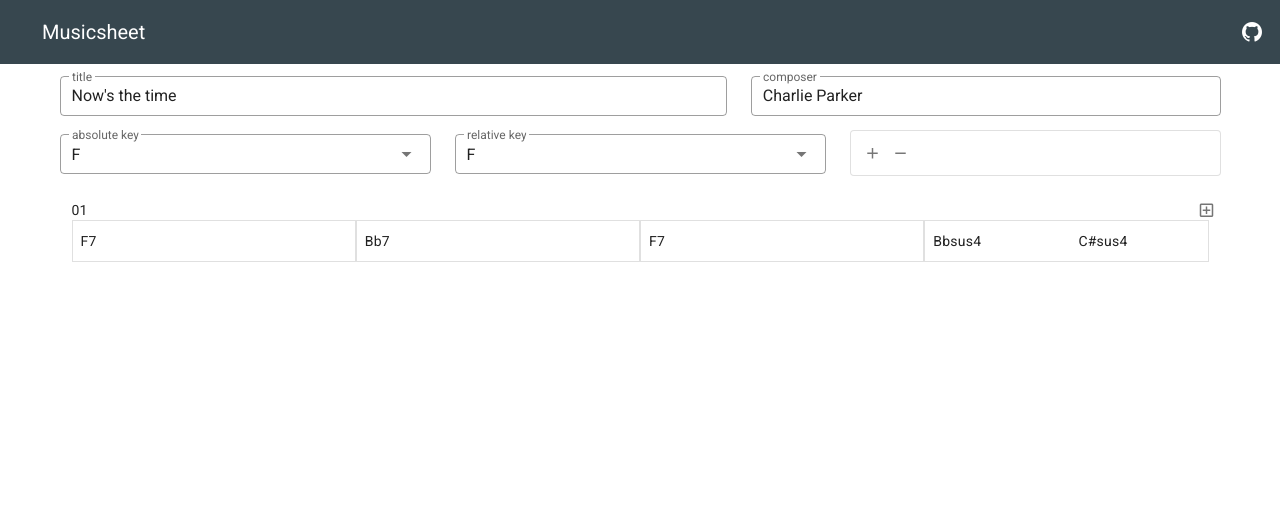
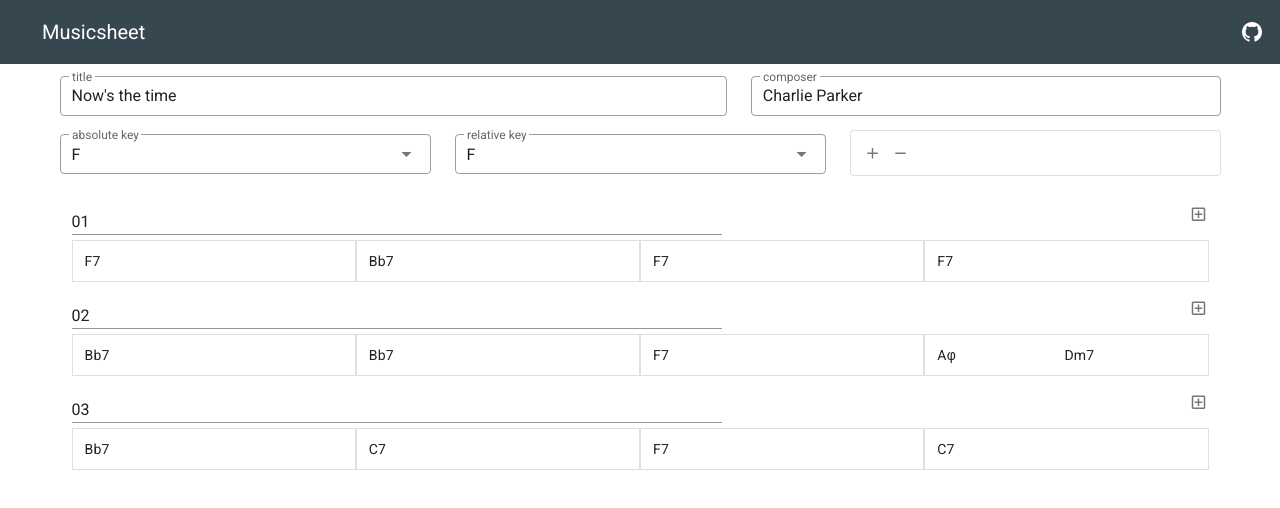
Before and after one commit to kdingn/musicsheet, a Vue app: page / in a window 1280 px wide. Shown: the top 508 px of the page. Built offline with nearby package versions, Linux system fonts and the light colour scheme.

Commit message:
row title field

```diff
--- a/src/components/Main.vue
+++ b/src/components/Main.vue
@@ -67,15 +67,15 @@
       </v-col>
     </v-row>
 
-    <div v-for="(row, rowid) in rows" :key="rowid" class="mb-3">
-      <v-row class="ml-3">
-        <span class="text-body-2">{{ row.title }}</span>
+    <div v-for="(row, rowid) in rows" :key="rowid">
+      <v-row class="ml-3 mr-0 mt-1">
+        <v-text-field v-model="row.title" dense></v-text-field>
         <v-spacer />
-        <v-btn icon x-small class="mr-4" @click="addChord(rowid)">
+        <v-btn icon x-small class="mr-3" @click="addChord(rowid)">
           <v-icon>mdi-plus-box-outline</v-icon>
         </v-btn>
       </v-row>
-      <v-container>
+      <v-container class="mt-n6">
         <v-row no-gutters>
           <v-col
             v-for="(chord, chordid) in row.chords"
@@ -88,7 +88,7 @@
               @click="startEdit(rowid, chordid)"
             >
               <v-row class="my-n3">
-                <v-col>
+                <v-col class="ml-1 mr-n8">
                   <span class="text-body-2">
                     {{ chord[0].root }}{{ chord[0].ctype }}
                   </span>
@@ -200,31 +200,53 @@
             { root: "", ctype: "" },
           ],
           [
-            { root: "Bb", ctype: "sus4" },
-            { root: "C#", ctype: "sus4" },
+            { root: "F", ctype: "7" },
+            { root: "", ctype: "" },
           ],
-          // { root: "F", ctype: "7" },
-          // { root: "F", ctype: "7" },
         ],
       },
-      // {
-      //   title: "02",
-      //   chords: [
-      //     { root: "Bb", ctype: "7" },
-      //     { root: "Bb", ctype: "7" },
-      //     { root: "F", ctype: "7" },
-      //     { root: "A", ctype: "φ" },
-      //   ],
-      // },
-      // {
-      //   title: "03",
-      //   chords: [
-      //     { root: "G", ctype: "m7" },
-      //     { root: "C", ctype: "7" },
-      //     { root: "F", ctype: "7" },
-      //     { root: "C", ctype: "7" },
-      //   ],
-      // },
+      {
+        title: "02",
+        chords: [
+          [
+            { root: "Bb", ctype: "7" },
+            { root: "", ctype: "" },
+          ],
+          [
+            { root: "Bb", ctype: "7" },
+            { root: "", ctype: "" },
+          ],
+          [
+            { root: "F", ctype: "7" },
+            { root: "", ctype: "" },
+          ],
+          [
+            { root: "A", ctype: "φ" },
+            { root: "D", ctype: "m7" },
+          ],
+        ],
+      },
+      {
+        title: "03",
+        chords: [
+          [
+            { root: "Bb", ctype: "7" },
+            { root: "", ctype: "" },
+          ],
+          [
+            { root: "C", ctype: "7" },
+            { root: "", ctype: "" },
+          ],
+          [
+            { root: "F", ctype: "7" },
+            { root: "", ctype: "" },
+          ],
+          [
+            { root: "C", ctype: "7" },
+            { root: "", ctype: "" },
+          ],
+        ],
+      },
     ],
   }),
   methods: {
```
